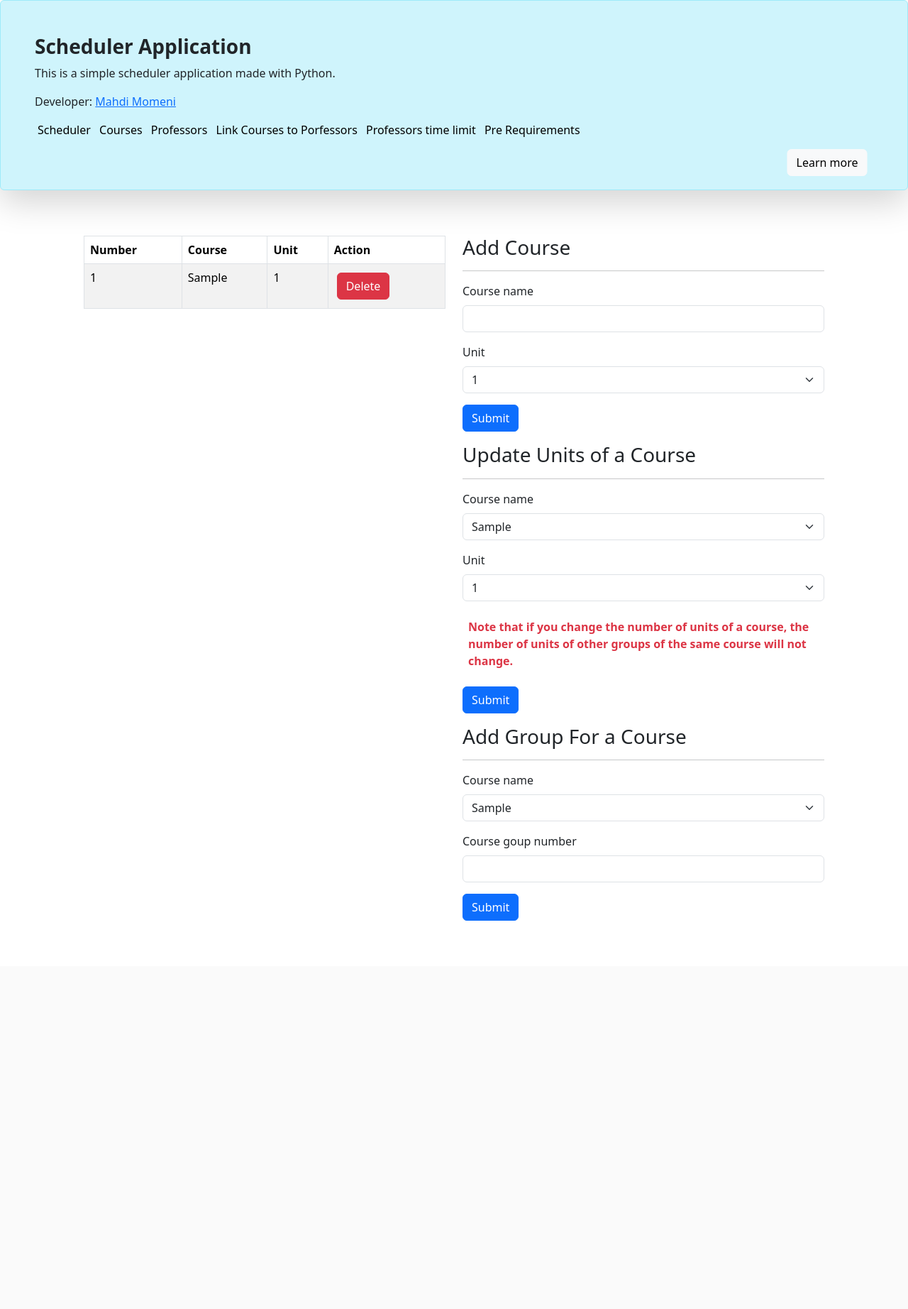
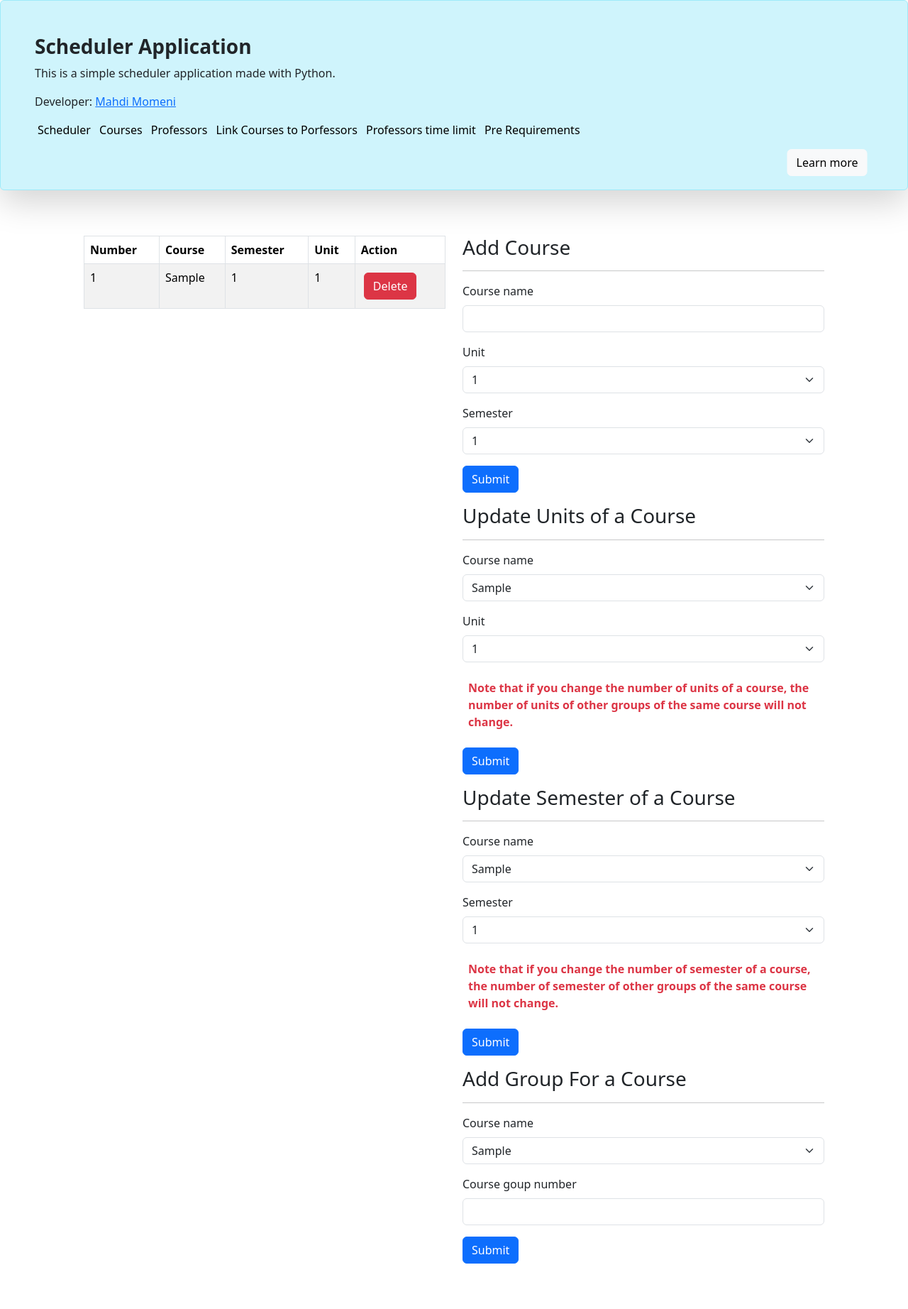
Before and after one commit to mehdee81/kakaoo, a Django app: page /courses/ in a window 1280 px wide. Shown: the whole page at 71% size. Before the commit the page ends 1297 px from the top, so only its background shows below. Run offline with Django 4.2, Linux system fonts and the light colour scheme; tables that the repository leaves empty hold one stand-in row (values such as "Sample post"); some libraries are stand-ins or nearby versions.

Commit message:
Add limit for the courses wich have same semester number.

```diff
--- a/app/scheduler/models.py
+++ b/app/scheduler/models.py
@@ -11,7 +11,7 @@ class Professors(models.Model):
 class Courses(models.Model):
     course = models.CharField(max_length=200)
     unit = models.IntegerField()
-
+    semester = models.IntegerField(default=1)
     def __str__(self):
         return self.course, self.unit
 
--- a/app/scheduler/urls.py
+++ b/app/scheduler/urls.py
@@ -14,6 +14,7 @@ urlpatterns = [
         name="delete_course",
     ),
     path("update_unit", views.update_unit, name="update_unit"),
+    path("update_semester", views.update_semester, name="update_semester"),
     path('add_group' , views.add_group , name="add_group"),
 
     path('professors' , views.professors , name="professors"),
--- a/app/scheduler/views.py
+++ b/app/scheduler/views.py
@@ -110,9 +110,20 @@ def schedule(request):
             units[course] = unit[0]
 
 
+        semesters = {}
+        for course in selected_courses:
+            semester = Courses.objects.filter(course=course).values_list("semester", flat=True)
+            semesters[course] = semester[0]
+
+        for course in verified_courses_with_out_conditions:
+            semester = Courses.objects.filter(course=course).values_list("semester", flat=True)
+            semesters[course] = semester[0]
+
+
         s = GAscheduler(
             colors,
             units,
+            semesters,
             verified_linked_courses_to_professors,
             limited_professors,
             chromosomes,
@@ -190,7 +201,7 @@ def learn_more(request):
 
 
 def courses(request):
-    courses = Courses.objects.values("id", "course", "unit").order_by("-id")
+    courses = Courses.objects.values("id", "course", "semester", "unit").order_by("-id")
     return render(request, "scheduler/courses.html", {"courses": courses})
 
 
@@ -198,7 +209,8 @@ def add_course(request):
     if request.method == "POST":
         course_name = request.POST.get("course_name")
         course_unit = request.POST.get("Course_unit")
-        course = Courses(course=course_name, unit=course_unit)
+        Course_semester = request.POST.get("Course_semester")
+        course = Courses(course=course_name, semester=Course_semester, unit=course_unit)
         course.save()
         return redirect("courses")
     else:
@@ -224,6 +236,14 @@ def update_unit(request):
         course.save()
         return redirect("courses")
 
+def update_semester(request):
+    if request.method == "POST":
+        course_id = request.POST.get("course_id")
+        new_semester_value = request.POST.get("Course_semester")
+        course = Courses.objects.get(id=course_id)
+        course.semester = new_semester_value  # Replace with the actual new unit value
+        course.save()
+        return redirect("courses")
 
 def add_group(request):
     if request.method == "POST":
--- a/app/static/scheduler/js/js.js
+++ b/app/static/scheduler/js/js.js
@@ -157,7 +157,7 @@ document.getElementById('chromosomes').addEventListener('input', function () {
 // --------------------------------------
 document.getElementById('penalty_chromosomes').addEventListener('input', function () {
     if (this.value > 100000000) {
-        alert('penalty_chromosomes cannot exceed 1000');
+        alert('penalty_chromosomes cannot exceed 100000000');
         this.value = 100000000;
     }
 });
--- a/app/templates/scheduler/Courses.html
+++ b/app/templates/scheduler/Courses.html
@@ -12,6 +12,7 @@
                     <tr>
                         <th>Number</th>
                         <th>Course</th>
+                        <th>Semester</th>
                         <th>Unit</th>
                         <th>Action</th>
                     </tr>
@@ -21,6 +22,7 @@
                     <tr>
                         <td>{{ forloop.counter }}</td>
                         <td>{{ course.course }}</td>
+                        <td>{{ course.semester }}</td>
                         <td>{{ course.unit}}</td>
                         <td>
                             <a href="{% url 'delete_course' course.id course.course %}"
@@ -49,6 +51,19 @@
                         <option value="2">2</option>
                         <option value="3">3</option>
                         <option value="4">4</option>
+                    </select>
+                </div>
+                <div class="mb-3">
+                    <label for="Course_semester" class="form-label">Semester</label>
+                    <select id="Course_semester" name="Course_semester" class="form-select">
+                        <option value="1">1</option>
+                        <option value="2">2</option>
+                        <option value="3">3</option>
+                        <option value="4">4</option>
+                        <option value="5">5</option>
+                        <option value="6">6</option>
+                        <option value="7">7</option>
+                        <option value="8">8</option>
                     </select>
                 </div>
                 <button type="submit" class="btn btn-primary">Submit</button>
@@ -85,6 +100,41 @@
                 <button type="submit" class="btn btn-primary">Submit</button>
             </form>
 
+
+            <h3>Update Semester of a Course</h3>
+            <hr>
+            <form method="POST" action="{% url 'update_semester' %}">
+                {% csrf_token %}
+                <div class="mb-3">
+                    <label for="course_id" class="form-label">Course name</label>
+                    <select id="course_id" name="course_id" class="form-select">
+                        {% for course in courses %}
+                        <option value={{ course.id }}>{{ course.course }}</option>
+                        {% endfor %}
+                    </select>
+                </div>
+                <div class="mb-3">
+                    <label for="Course_semester" class="form-label">Semester</label>
+                    <select id="Course_semester" name="Course_semester" class="form-select">
+                        <option value="1">1</option>
+                        <option value="2">2</option>
+                        <option value="3">3</option>
+                        <option value="4">4</option>
+                        <option value="5">5</option>
+                        <option value="6">6</option>
+                        <option value="7">7</option>
+                        <option value="8">8</option>
+                    </select>
+                </div>
+                <p class="text-danger p-2">
+                    <b>
+                        Note that if you change the number of semester of a course, the number of semester of other groups of
+                        the same course will not change.
+                    </b>
+                </p>
+                <button type="submit" class="btn btn-primary">Submit</button>
+            </form>
+
             <h3>Add Group For a Course</h3>
             <hr>
             <form method="POST" action="{% url 'add_group' %}">
```
Also changed, not shown: app/scheduler/genetic_algorithm.py (+36 -11 lines), app/scheduler/genetic_with_penalty.py (+5 -5 lines), app/scheduler/migrations/0007_courses_semester.py (added), app/scheduler/migrations/0008_alter_courses_semester.py (added).
